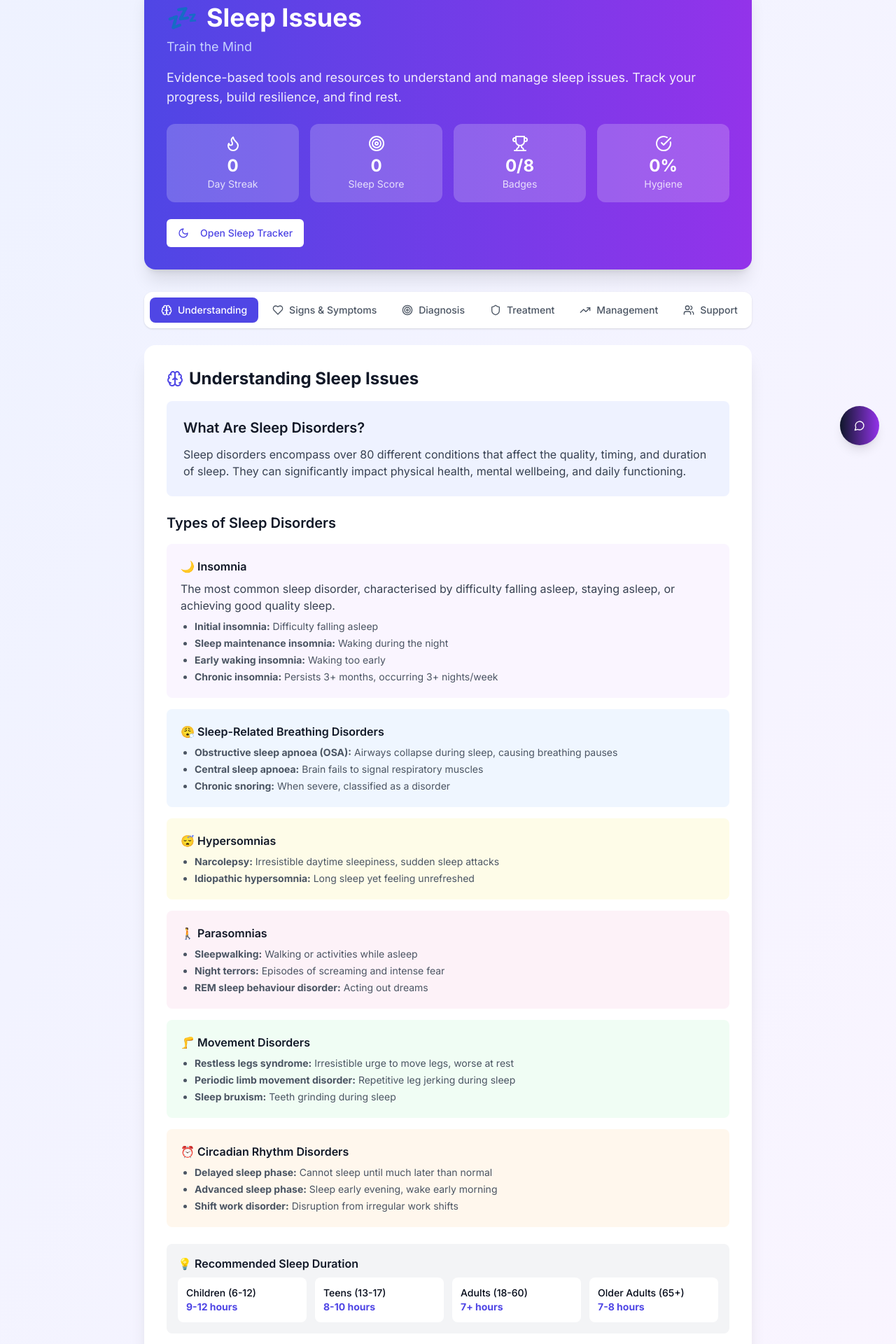
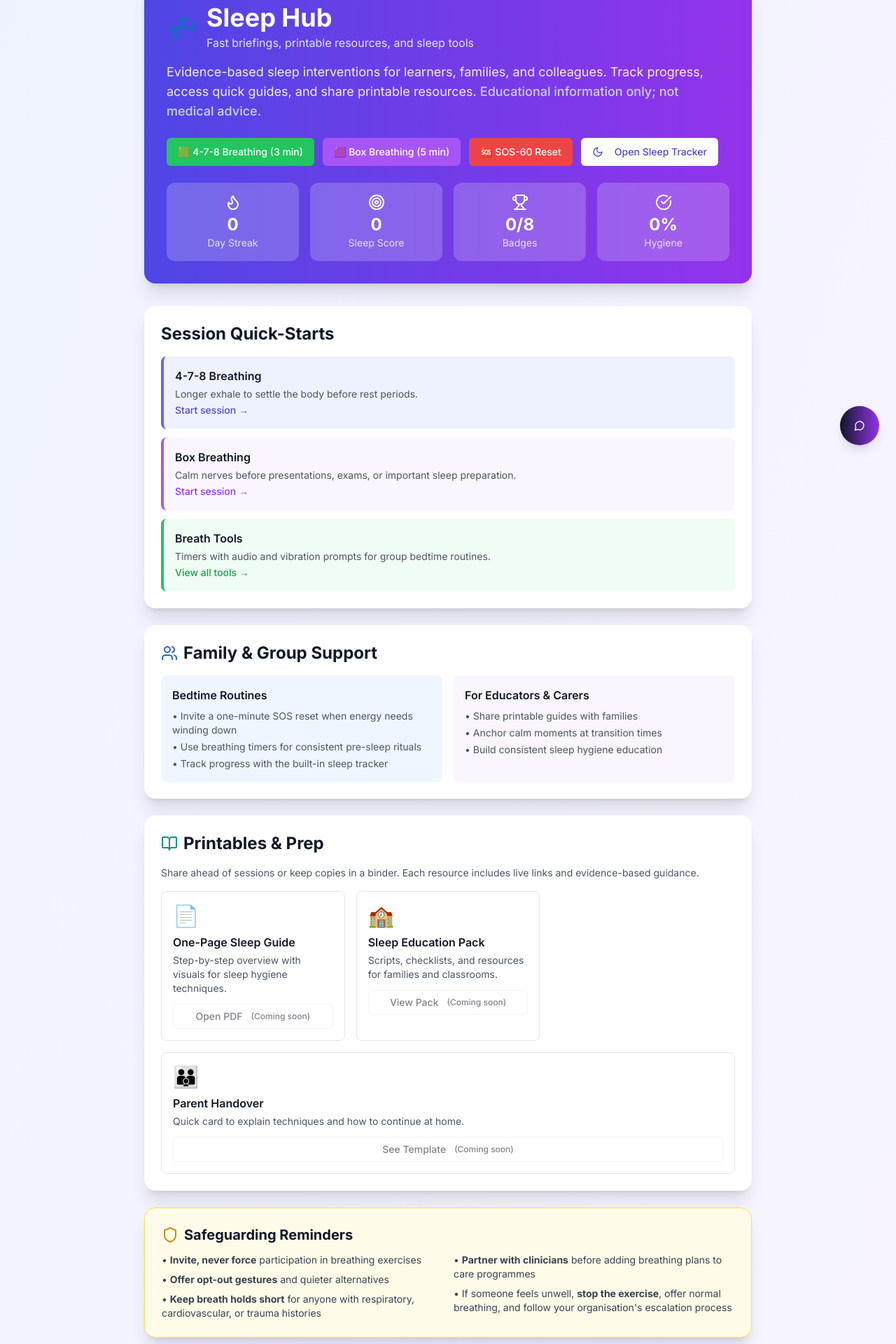
Before and after one commit to Alkhadi/neurobreath-platform, a Next.js app in the folder web/: page /sleep in a window 1280 px wide. Shown: the part 140-2060 px from the top of the page at 70% size. Built offline with nearby package versions, Linux system fonts and the light colour scheme.

Commit message:
feat: restructure sleep page to coach hub format with quick-starts and printables

```diff
--- a/web/app/sleep/page.tsx
+++ b/web/app/sleep/page.tsx
@@ -184,45 +184,162 @@ export default function SleepPage() {
 
         {/* Hero Section */}
         <div className="bg-gradient-to-r from-indigo-600 to-purple-600 rounded-2xl p-8 shadow-xl mb-8 text-white">
-          <div className="flex items-center gap-3 mb-2">
+          <div className="flex items-center gap-3 mb-4">
             <span className="text-4xl">💤</span>
-            <h1 className="text-4xl font-bold">Sleep Issues</h1>
+            <div>
+              <h1 className="text-4xl font-bold">Sleep Hub</h1>
+              <p className="text-indigo-100 mt-1">Fast briefings, printable resources, and sleep tools</p>
+            </div>
           </div>
-          <p className="text-indigo-200 text-lg mb-4">Train the Mind</p>
-          <p className="text-white/90 text-lg">
-            Evidence-based tools and resources to understand and manage sleep issues. Track your progress, build resilience, and find rest.
+          <p className="text-white/90 text-lg max-w-3xl">
+            Evidence-based sleep interventions for learners, families, and colleagues. Track progress, access quick guides, and share printable resources. <span className="text-indigo-200 font-medium">Educational information only; not medical advice.</span>
           </p>
+
+          {/* Quick Action Buttons */}
+          <div className="flex flex-wrap gap-3 mt-6">
+            <Button asChild className="bg-green-500 hover:bg-green-600 text-white">
+              <Link href="/techniques/4-7-8">🟩 4-7-8 Breathing (3 min)</Link>
+            </Button>
+            <Button asChild className="bg-purple-500 hover:bg-purple-600 text-white">
+              <Link href="/techniques/box-breathing">🟪 Box Breathing (5 min)</Link>
+            </Button>
+            <Button asChild className="bg-red-500 hover:bg-red-600 text-white">
+              <Link href="/techniques/sos">🆘 SOS-60 Reset</Link>
+            </Button>
+            <Button
+              onClick={() => setShowTracker(!showTracker)}
+              className="bg-white text-indigo-600 hover:bg-indigo-100"
+            >
+              <Moon className="w-4 h-4 mr-2" /> {showTracker ? 'Hide' : 'Open'} Sleep Tracker
+            </Button>
+          </div>
 
           {/* Quick Stats */}
           <div className="grid grid-cols-2 md:grid-cols-4 gap-4 mt-6">
-            <div className="bg-white/20 rounded-xl p-4 text-center">
+            <div className="bg-white/20 rounded-xl p-4 text-center backdrop-blur-sm">
               <Flame className="w-6 h-6 mx-auto mb-1" />
               <p className="text-2xl font-bold">{streak}</p>
               <p className="text-sm text-white/80">Day Streak</p>
             </div>
-            <div className="bg-white/20 rounded-xl p-4 text-center">
+            <div className="bg-white/20 rounded-xl p-4 text-center backdrop-blur-sm">
               <Target className="w-6 h-6 mx-auto mb-1" />
               <p className="text-2xl font-bold">{sleepScore}</p>
               <p className="text-sm text-white/80">Sleep Score</p>
             </div>
-            <div className="bg-white/20 rounded-xl p-4 text-center">
+            <div className="bg-white/20 rounded-xl p-4 text-center backdrop-blur-sm">
               <Trophy className="w-6 h-6 mx-auto mb-1" />
               <p className="text-2xl font-bold">{unlockedBadges}/{badges.length}</p>
               <p className="text-sm text-white/80">Badges</p>
             </div>
-            <div className="bg-white/20 rounded-xl p-4 text-center">
+            <div className="bg-white/20 rounded-xl p-4 text-center backdrop-blur-sm">
               <CheckCircle className="w-6 h-6 mx-auto mb-1" />
               <p className="text-2xl font-bold">{checklistProgress}%</p>
               <p className="text-sm text-white/80">Hygiene</p>
             </div>
           </div>
 
-          <Button
-            onClick={() => setShowTracker(!showTracker)}
-            className="mt-6 bg-white text-indigo-600 hover:bg-indigo-100"
-          >
-            <Moon className="w-4 h-4 mr-2" /> {showTracker ? 'Hide' : 'Open'} Sleep Tracker
-          </Button>
+        </div>
+
+        {/* Session Quick-Starts */}
+        <div className="bg-white rounded-2xl p-6 shadow-xl mb-6">
+          <h2 className="text-2xl font-bold text-gray-900 mb-4">Session Quick-Starts</h2>
+          <div className="space-y-3">
+            <div className="bg-indigo-50 rounded-lg p-4 border-l-4 border-indigo-500">
+              <h3 className="font-semibold text-gray-900 mb-1">4-7-8 Breathing</h3>
+              <p className="text-sm text-gray-600">Longer exhale to settle the body before rest periods.</p>
+              <Link href="/techniques/4-7-8" className="text-indigo-600 text-sm font-medium hover:underline">Start session →</Link>
+            </div>
+            <div className="bg-purple-50 rounded-lg p-4 border-l-4 border-purple-500">
+              <h3 className="font-semibold text-gray-900 mb-1">Box Breathing</h3>
+              <p className="text-sm text-gray-600">Calm nerves before presentations, exams, or important sleep preparation.</p>
+              <Link href="/techniques/box-breathing" className="text-purple-600 text-sm font-medium hover:underline">Start session →</Link>
+            </div>
+            <div className="bg-green-50 rounded-lg p-4 border-l-4 border-green-500">
+              <h3 className="font-semibold text-gray-900 mb-1">Breath Tools</h3>
+              <p className="text-sm text-gray-600">Timers with audio and vibration prompts for group bedtime routines.</p>
+              <Link href="/techniques" className="text-green-600 text-sm font-medium hover:underline">View all tools →</Link>
+            </div>
+          </div>
+        </div>
+
+        {/* Team Check-ins / Family Support */}
+        <div className="bg-white rounded-2xl p-6 shadow-xl mb-6">
+          <h2 className="text-2xl font-bold text-gray-900 mb-4 flex items-center gap-2">
+            <Users className="w-6 h-6 text-blue-600" /> Family & Group Support
+          </h2>
+          <div className="grid md:grid-cols-2 gap-4">
+            <div className="bg-blue-50 rounded-lg p-4">
+              <h3 className="font-semibold text-gray-900 mb-2">Bedtime Routines</h3>
+              <ul className="text-sm text-gray-600 space-y-1">
+                <li>• Invite a one-minute SOS reset when energy needs winding down</li>
+                <li>• Use breathing timers for consistent pre-sleep rituals</li>
+                <li>• Track progress with the built-in sleep tracker</li>
+              </ul>
+            </div>
+            <div className="bg-purple-50 rounded-lg p-4">
+              <h3 className="font-semibold text-gray-900 mb-2">For Educators & Carers</h3>
+              <ul className="text-sm text-gray-600 space-y-1">
+                <li>• Share printable guides with families</li>
+                <li>• Anchor calm moments at transition times</li>
+                <li>• Build consistent sleep hygiene education</li>
+              </ul>
+            </div>
+          </div>
+        </div>
+
+        {/* Printables & Prep */}
+        <div className="bg-white rounded-2xl p-6 shadow-xl mb-6">
+          <h2 className="text-2xl font-bold text-gray-900 mb-4 flex items-center gap-2">
+            <BookOpen className="w-6 h-6 text-teal-600" /> Printables & Prep
+          </h2>
+          <p className="text-gray-600 mb-4 text-sm">Share ahead of sessions or keep copies in a binder. Each resource includes live links and evidence-based guidance.</p>
+
+          <div className="grid md:grid-cols-3 gap-4">
+            <div className="border border-gray-200 rounded-lg p-4 hover:border-indigo-400 transition-all">
+              <div className="text-3xl mb-2">📄</div>
+              <h3 className="font-semibold text-gray-900 mb-1">One-Page Sleep Guide</h3>
+              <p className="text-sm text-gray-600 mb-3">Step-by-step overview with visuals for sleep hygiene techniques.</p>
+              <Button variant="outline" size="sm" className="w-full" disabled>
+                Open PDF <span className="text-xs ml-1">(Coming soon)</span>
+              </Button>
+            </div>
+
+            <div className="border border-gray-200 rounded-lg p-4 hover:border-purple-400 transition-all">
+              <div className="text-3xl mb-2">🏫</div>
+              <h3 className="font-semibold text-gray-900 mb-1">Sleep Education Pack</h3>
+              <p className="text-sm text-gray-600 mb-3">Scripts, checklists, and resources for families and classrooms.</p>
+              <Button variant="outline" size="sm" className="w-full" disabled>
+                View Pack <span className="text-xs ml-1">(Coming soon)</span>
+              </Button>
+            </div>
+
+            <div className="border border-gray-200 rounded-lg p-4 hover:border-green-400 transition-all">
+              <div className="text-3xl mb-2">👪</div>
+              <h3 className="font-semibold text-gray-900 mb-1">Parent Handover</h3>
+              <p className="text-sm text-gray-600 mb-3">Quick card to explain techniques and how to continue at home.</p>
+              <Button variant="outline" size="sm" className="w-full" disabled>
+                See Template <span className="text-xs ml-1">(Coming soon)</span>
+              </Button>
+            </div>
+          </div>
+        </div>
+
+        {/* Safeguarding Reminders */}
+        <div className="bg-yellow-50 border border-yellow-300 rounded-2xl p-6 shadow-xl mb-6">
+          <h2 className="text-xl font-bold text-gray-900 mb-3 flex items-center gap-2">
+            <Shield className="w-6 h-6 text-yellow-600" /> Safeguarding Reminders
+          </h2>
+          <div className="grid md:grid-cols-2 gap-4 text-sm text-gray-700">
+            <div className="space-y-2">
+              <p>• <strong>Invite, never force</strong> participation in breathing exercises</p>
+              <p>• <strong>Offer opt-out gestures</strong> and quieter alternatives</p>
+              <p>• <strong>Keep breath holds short</strong> for anyone with respiratory, cardiovascular, or trauma histories</p>
+            </div>
+            <div className="space-y-2">
+              <p>• <strong>Partner with clinicians</strong> before adding breathing plans to care programmes</p>
+              <p>• If someone feels unwell, <strong>stop the exercise</strong>, offer normal breathing, and follow your organisation's escalation process</p>
+            </div>
+          </div>
         </div>
 
         {/* Sleep Tracker Panel */}
@@ -370,16 +487,17 @@ export default function SleepPage() {
 
         {/* Navigation Tabs */}
         <div className="bg-white rounded-xl p-2 shadow mb-6 overflow-x-auto">
+          <h2 className="px-3 py-2 text-lg font-semibold text-gray-900">Educational Resources</h2>
           <div className="flex gap-1 min-w-max">
             {[
               { id: 'understanding', label: 'Understanding', icon: Brain },
               { id: 'symptoms', label: 'Signs & Symptoms', icon: Heart },
-              { id: 'diagnosis', label: 'Diagnosis', icon: Target },
-              { id: 'treatment', label: 'Treatment', icon: Shield },
+              { id: 'diagnosis', label: 'Assessment', icon: Target },
+              { id: 'treatment', label: 'Interventions', icon: Shield },
               { id: 'management', label: 'Management', icon: TrendingUp },
               { id: 'support', label: 'Support', icon: Users },
-              { id: 'interventions', label: 'Interventions', icon: Lightbulb },
-              { id: 'resources', label: 'Resources', icon: BookOpen },
+              { id: 'interventions', label: 'Tactics', icon: Lightbulb },
+              { id: 'resources', label: 'Tools & Apps', icon: BookOpen },
             ].map(tab => (
               <button
                 key={tab.id}
@@ -605,7 +723,7 @@ export default function SleepPage() {
           {activeSection === 'diagnosis' && (
             <div className="prose max-w-none">
               <h2 className="text-2xl font-bold text-gray-900 mb-4 flex items-center gap-2">
-                <Target className="w-6 h-6 text-green-600" /> Diagnosis Methods
+                <Target className="w-6 h-6 text-green-600" /> Assessment Methods
               </h2>
 
               <div className="bg-blue-50 rounded-lg p-6 mb-6">
@@ -687,7 +805,7 @@ export default function SleepPage() {
           {activeSection === 'treatment' && (
             <div className="prose max-w-none">
               <h2 className="text-2xl font-bold text-gray-900 mb-4 flex items-center gap-2">
-                <Shield className="w-6 h-6 text-blue-600" /> Treatment Options
+                <Shield className="w-6 h-6 text-blue-600" /> Intervention Options
               </h2>
 
               <div className="bg-green-50 border border-green-200 rounded-lg p-5 mb-6">
@@ -1025,7 +1143,7 @@ export default function SleepPage() {
           {activeSection === 'interventions' && (
             <div className="prose max-w-none">
               <h2 className="text-2xl font-bold text-gray-900 mb-4 flex items-center gap-2">
-                <Lightbulb className="w-6 h-6 text-yellow-500" /> Intervention Tactics & Skills
+                <Lightbulb className="w-6 h-6 text-yellow-500" /> Practical Tactics & Skills
               </h2>
 
               <h3 className="text-xl font-semibold text-gray-900 mt-4 mb-4">Clinical Interventions</h3>
@@ -1094,7 +1212,7 @@ export default function SleepPage() {
           {activeSection === 'resources' && (
             <div className="prose max-w-none">
               <h2 className="text-2xl font-bold text-gray-900 mb-4 flex items-center gap-2">
-                <BookOpen className="w-6 h-6 text-teal-600" /> Evidence-Based Tools & Resources
+                <BookOpen className="w-6 h-6 text-teal-600" /> Apps, Tools & Clinical Resources
               </h2>
 
               <h3 className="text-xl font-semibold text-gray-900 mt-4 mb-4">Digital Therapeutics</h3>
@@ -1196,21 +1314,67 @@ export default function SleepPage() {
         </div>
 
         {/* Warning Note */}
-        <div className="bg-yellow-50 border border-yellow-200 rounded-lg p-4 mb-8">
-          <p className="text-sm text-gray-700">
-            <strong>⚠️ Important:</strong> If sleep problems persist for more than 3 weeks or significantly interfere with daily functioning,
-            consult a healthcare professional. This information is educational and does not replace medical advice.
-          </p>
+        <div className="bg-yellow-50 border-2 border-yellow-300 rounded-xl p-5 mb-6">
+          <div className="flex items-start gap-3">
+            <div className="text-2xl">⚠️</div>
+            <div>
+              <h3 className="font-semibold text-gray-900 mb-1">Important Medical Disclaimer</h3>
+              <p className="text-sm text-gray-700">
+                If sleep problems persist for more than 3 weeks or significantly interfere with daily functioning,
+                consult a healthcare professional. This information is educational and does not replace medical advice.
+              </p>
+            </div>
+          </div>
+        </div>
+
+        {/* Next Steps Section */}
+        <div className="bg-gradient-to-br from-indigo-50 to-purple-50 rounded-2xl p-6 shadow-xl mb-6">
+          <h2 className="text-2xl font-bold text-gray-900 mb-4">Next Steps</h2>
+          <div className="grid md:grid-cols-3 gap-4">
+            <div className="bg-white rounded-lg p-5">
+              <div className="text-3xl mb-2">📅</div>
+              <h3 className="font-semibold text-gray-900 mb-2">Build a Routine</h3>
+              <p className="text-sm text-gray-600 mb-3">Anchor a daily minute of calm at bedtime. Consistency makes the skills stick.</p>
+              <Button
+                onClick={() => setShowTracker(true)}
+                size="sm"
+                className="w-full bg-indigo-600 hover:bg-indigo-700"
+              >
+                Open Tracker
+              </Button>
+            </div>
+
+            <div className="bg-white rounded-lg p-5">
+              <div className="text-3xl mb-2">😴</div>
+              <h3 className="font-semibold text-gray-900 mb-2">Try a Technique</h3>
+              <p className="text-sm text-gray-600 mb-3">Start with 4-7-8 breathing to settle the body before rest.</p>
+              <Button asChild size="sm" variant="outline" className="w-full">
+                <Link href="/techniques/4-7-8">Start 4-7-8</Link>
+              </Button>
+            </div>
+
+            <div className="bg-white rounded-lg p-5">
+              <div className="text-3xl mb-2">📞</div>
+              <h3 className="font-semibold text-gray-900 mb-2">Share Resources</h3>
+              <p className="text-sm text-gray-600 mb-3">Keep printables handy so families can access tools quickly.</p>
+              <Button size="sm" variant="outline" className="w-full" disabled>
+                Download Pack
+              </Button>
+            </div>
+          </div>
         </div>
 
         {/* Footer CTA */}
-        <div className="flex justify-center gap-4">
+        <div className="flex flex-wrap justify-center gap-4">
           <Button onClick={() => setShowTracker(true)} size="lg" className="bg-indigo-600 hover:bg-indigo-700">
             <Moon className="w-4 h-4 mr-2" /> Track Your Sleep
           </Button>
           <Button asChild size="lg" variant="outline">
             <Link href="/techniques/4-7-8">Try Sleep Breathing</Link>
           </Button>
+          <Button asChild size="lg" variant="outline">
+            <Link href="/">Back to Home</Link>
+          </Button>
         </div>
       </div>
     </div>
```
